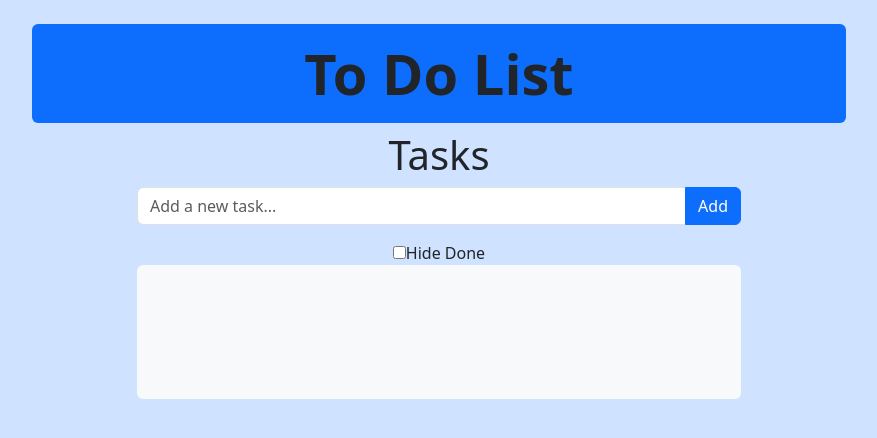
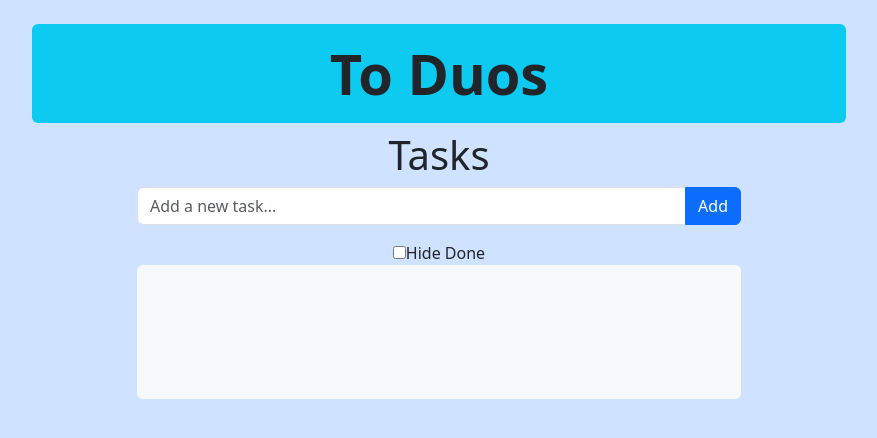
Before and after one commit to gjlander/DevDuoReactTodoList, a React (Vite) app in the folder ReactTodoList/: page / in a window 1280 px wide. Shown: the top 438 px of the page, without its empty margins (201-1078 px from the left). Built offline with nearby package versions, Linux system fonts and the light colour scheme.

Commit message:
minimal styling play-around

```diff
--- a/ReactTodoList/src/components/Header.jsx
+++ b/ReactTodoList/src/components/Header.jsx
@@ -2,8 +2,8 @@ function Header() {
     return (
         <div className="row justify-content-center">
             <div className="col-8">
-                <h1 className="display-4 bg-primary fw-bold rounded p-3">
-                    To Do List
+                <h1 className="display-4 bg-info fw-bold rounded p-3">
+                    To Duos
                 </h1>
             </div>
         </div>
```
